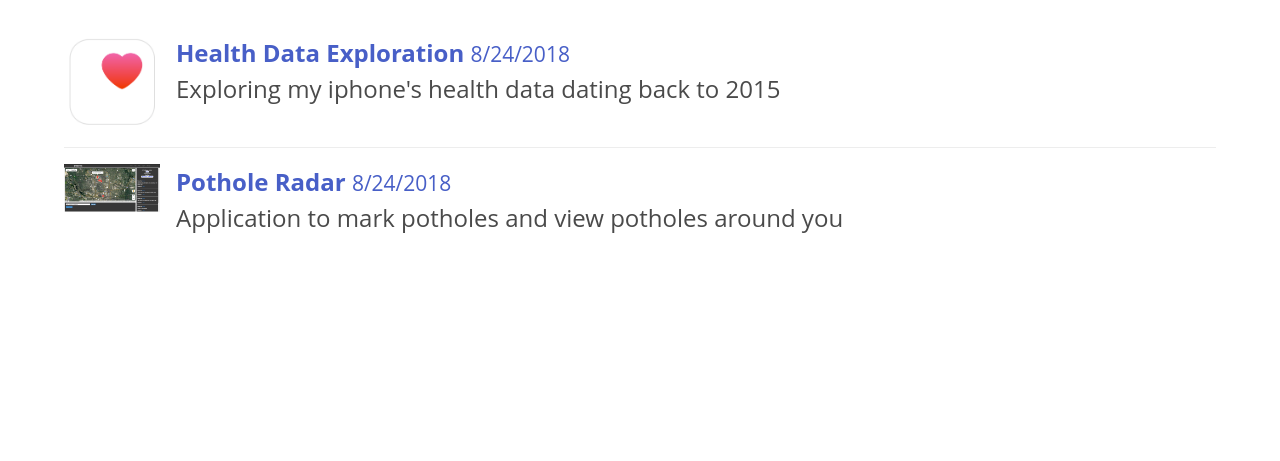
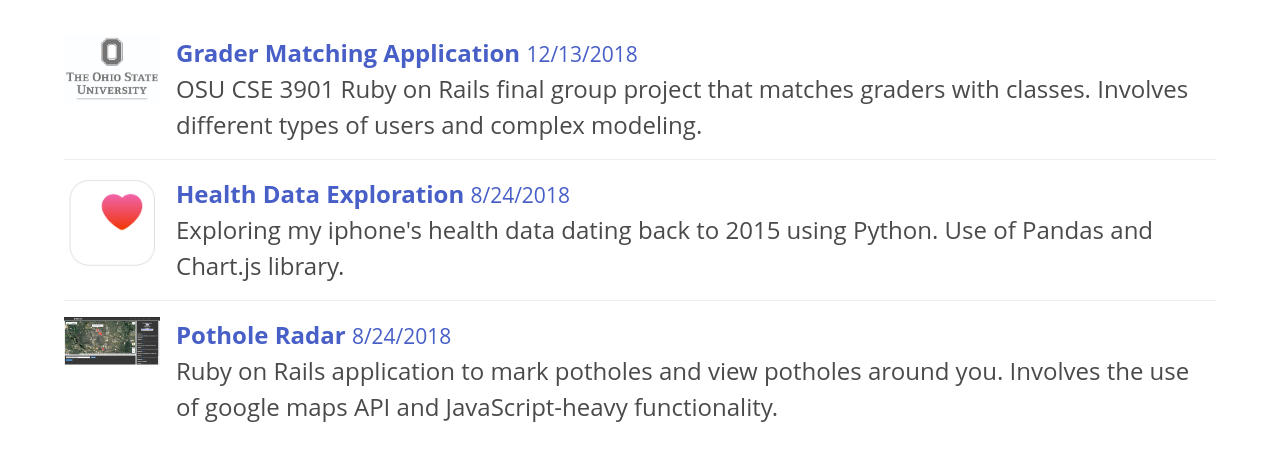
Before and after one commit to Flysure/AndrewsBlog, a Rails app: page /projects in a window 1280 px wide. Shown: the part 56-517 px from the top of the page. Run offline with Rails 7, Linux system fonts and the light colour scheme; style sheets or scripts are compiled from the project's sources; some libraries are stand-ins or nearby versions.

Commit message:
Add OSU project to list of projects

```diff
--- a/app/views/application/projects.html.erb
+++ b/app/views/application/projects.html.erb
@@ -40,6 +40,28 @@
   <article class="media offset is-size-4 fadein">
   <figure class="media-left">
     <p class="image is-96x96">
+      <%= image_tag("osu.jpg") %>
+    </p>
+  </figure>
+  <div class="media-content">
+    <div class="content">
+      <%= link_to("https://project-6-fcdb.herokuapp.com", :target => '_blank') do %>
+      <p>
+        <strong>Grader Matching Application</strong>  <small>12/13/2018</small>
+        <% end %>
+
+        <br>
+        OSU CSE 3901 Ruby on Rails final group project that matches graders with classes.
+         Involves different types of users and complex modeling.
+      </p>
+    </div>
+
+  </div>
+
+</article>
+  <article class="media offset is-size-4 fadein">
+  <figure class="media-left">
+    <p class="image is-96x96">
       <%= image_tag("health-app.png") %>
     </p>
   </figure>
@@ -51,7 +73,7 @@
         <% end %>
 
         <br>
-        Exploring my iphone's health data dating back to 2015
+        Exploring my iphone's health data dating back to 2015 using Python. Use of Pandas and Chart.js library.
       </p>
     </div>
 
@@ -72,7 +94,8 @@
       <% end %>
 
       <br>
-      Application to mark potholes and view potholes around you
+      Ruby on Rails application to mark potholes and view potholes around you. Involves the use of
+      google maps API and JavaScript-heavy functionality.
     </p>
   </div>
 
```
Also changed, not shown: app/assets/images/osu.jpg (added).
